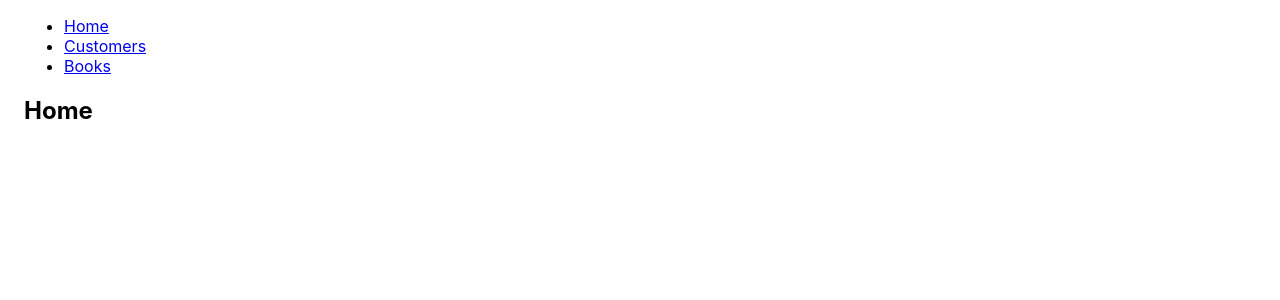
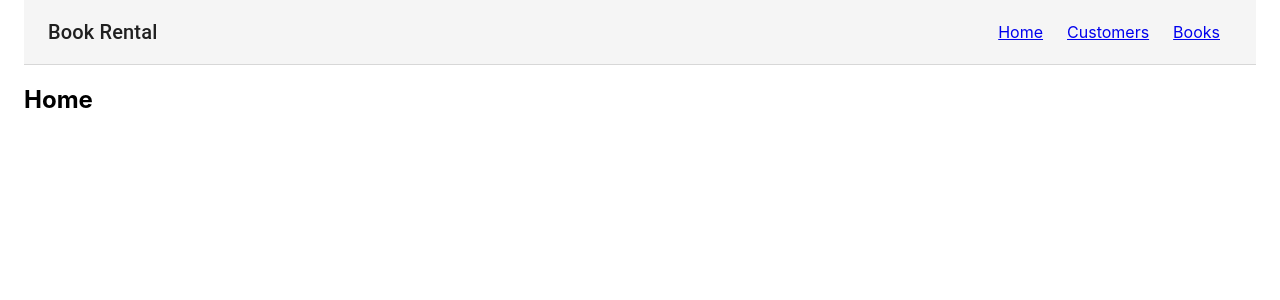
Before and after one commit to way2datta/react-playground, a React (Create React App) app in the folder movie-rental-simple/: page / in a window 1280 px wide. Shown: the top 300 px of the page. Built offline with nearby package versions, Linux system fonts and the light colour scheme.

Commit message:
Header nav changes

```diff
--- a/movie-rental-simple/src/Header.js
+++ b/movie-rental-simple/src/Header.js
@@ -1,15 +1,106 @@
 import React from "react";
 import { Link } from "react-router-dom";
+import AppBar from "@material-ui/core/AppBar";
+import { makeStyles } from "@material-ui/core/styles";
+import Toolbar from "@material-ui/core/Toolbar";
+import Typography from "@material-ui/core/Typography";
+
 export function Header() {
-  return (<ul>
-    <li>
-      <Link to="/">Home</Link>
-    </li>
-    <li>
-      <Link to="/customers">Customers</Link>
-    </li>
-    <li>
-      <Link to="/books">Books</Link>
-    </li>
-  </ul>);
+  const useStyles = makeStyles(theme => ({
+    "@global": {
+      body: {
+        backgroundColor: theme.palette.common.white
+      },
+      ul: {
+        margin: 0,
+        padding: 0
+      },
+      li: {
+        listStyle: "none"
+      }
+    },
+    appBar: {
+      borderBottom: `1px solid ${theme.palette.divider}`
+    },
+    toolbar: {
+      flexWrap: "wrap"
+    },
+    toolbarTitle: {
+      flexGrow: 1
+    },
+    link: {
+      margin: theme.spacing(1, 1.5)
+    },
+    heroContent: {
+      padding: theme.spacing(8, 0, 6)
+    },
+    cardHeader: {
+      backgroundColor: theme.palette.grey[200]
+    },
+    cardPricing: {
+      display: "flex",
+      justifyContent: "center",
+      alignItems: "baseline",
+      marginBottom: theme.spacing(2)
+    },
+    footer: {
+      borderTop: `1px solid ${theme.palette.divider}`,
+      marginTop: theme.spacing(8),
+      paddingTop: theme.spacing(3),
+      paddingBottom: theme.spacing(3),
+      [theme.breakpoints.up("sm")]: {
+        paddingTop: theme.spacing(6),
+        paddingBottom: theme.spacing(6)
+      }
+    }
+  }));
+
+  const classes = useStyles();
+
+  return (
+    <AppBar
+      position="static"
+      color="default"
+      elevation={0}
+      className={classes.appBar}
+    >
+      <Toolbar className={classes.toolbar}>
+        <Typography
+          variant="h6"
+          color="inherit"
+          noWrap
+          className={classes.toolbarTitle}
+        >
+          Book Rental
+        </Typography>
+        <nav>
+          <Link
+            variant="button"
+            color="textPrimary"
+            className={classes.link}
+            to="/"
+          >
+            Home
+          </Link>
+          <Link
+            variant="button"
+            color="textPrimary"
+            className={classes.link}
+            to="/customers"
+          >
+            Customers
+          </Link>
+          <Link
+            variant="button"
+            color="textPrimary"
+            href="#"
+            className={classes.link}
+            to="/books"
+          >
+            Books
+          </Link>
+        </nav>
+      </Toolbar>
+    </AppBar>
+  );
 }
```
